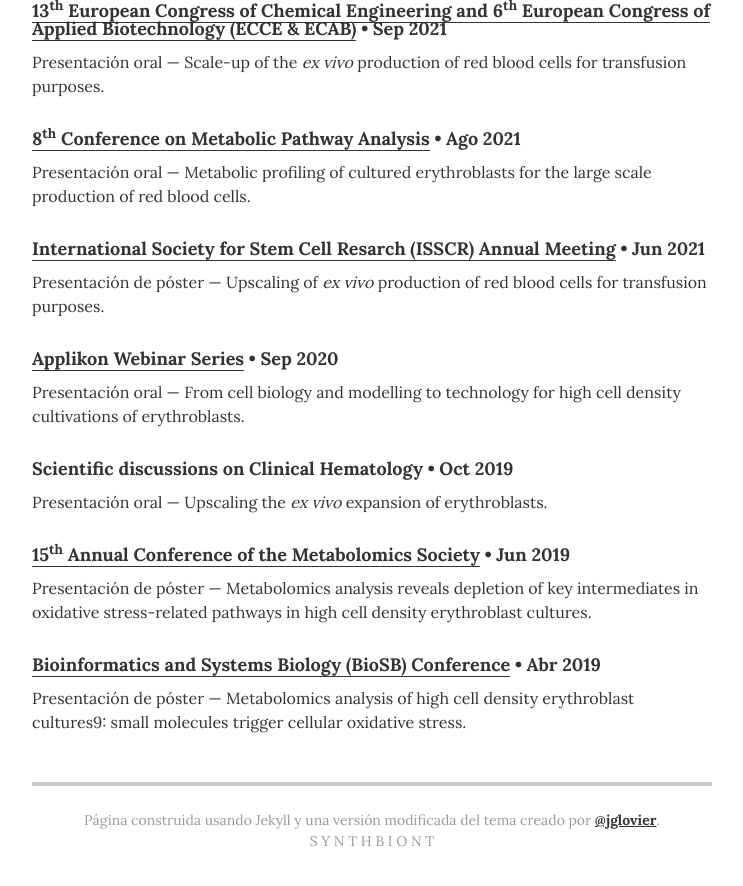
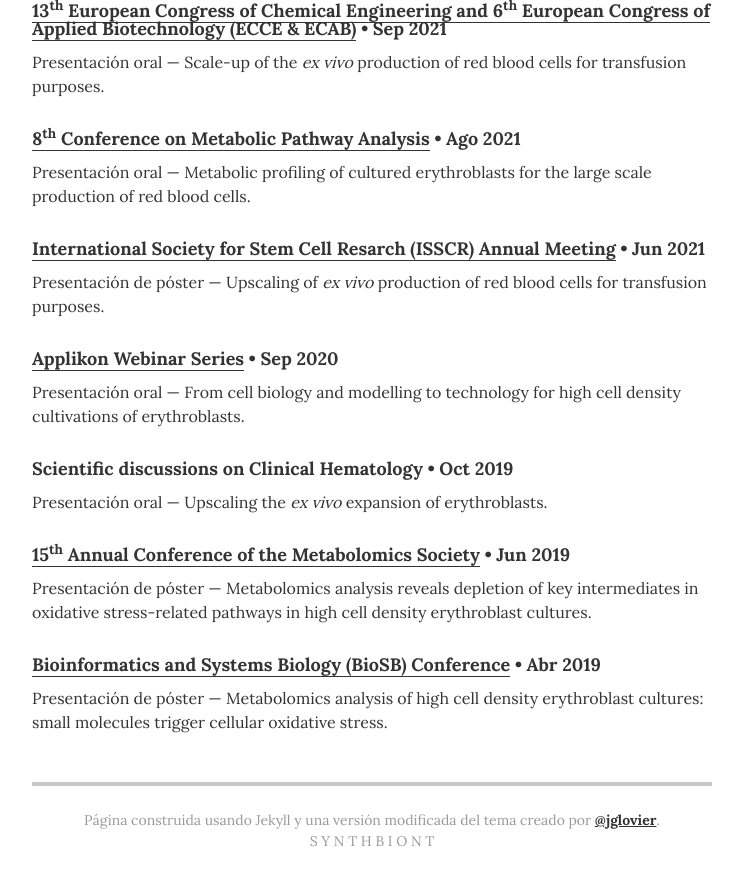
Before and after one commit to synthbiont/joangallego, a Jekyll site: the page es.html, which Jekyll copies as it is, in a window 1280 px wide and 900 px high, scrolled down 6787 px. Shown: the top 886 px of the window, without its empty margins (268-1011 px from the left). Built offline with Jekyll 4.4.1, drawn with Linux system fonts in a browser that asks for light colours.

Commit message:
Update es.html

```diff
--- a/es.html
+++ b/es.html
@@ -496,7 +496,7 @@
         <div class="resume-item" itemscope itemprop="memberOf" itemtype="http://schema.org/Event">
           <h3 class="resume-item-details" itemprop="name"><a href="https://www.aanmelder.nl/biosb2019">Bioinformatics and Systems Biology (BioSB) Conference</a> &bull; Abr 2019</h3>
           <h4 class="resume-item-details" itemprop="description"></h4>
-          <p class="resume-item-copy">Presentación de póster &mdash; Metabolomics analysis of high cell density erythroblast cultures9&colon; small molecules trigger cellular oxidative stress.</p>
+          <p class="resume-item-copy">Presentación de póster &mdash; Metabolomics analysis of high cell density erythroblast cultures&colon; small molecules trigger cellular oxidative stress.</p>
         </div>
 
 
```
